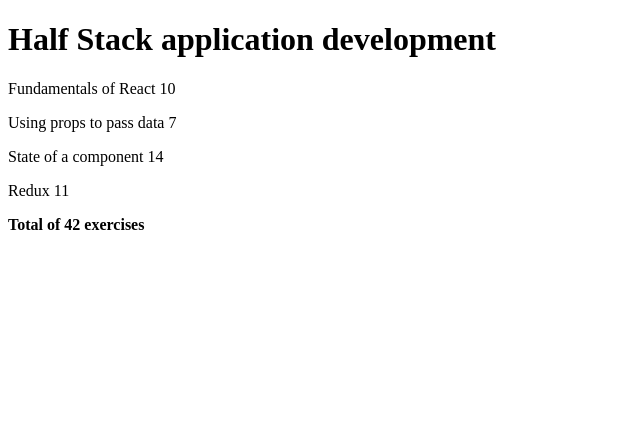
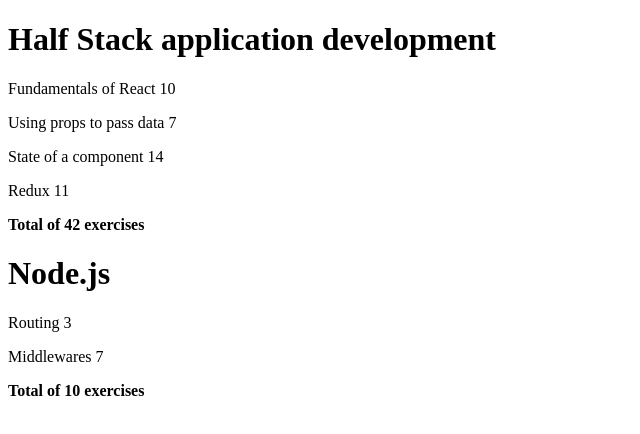
Before and after one commit to pSouza1/FullStackOpen, a React (Create React App) app in the folder part2/courseinfo/: page / in a window 1280 px wide. Shown: the top 434 px of the page, without its empty margins (0-640 px from the left). Built offline with nearby package versions, Linux system fonts and the light colour scheme.

Commit message:
Part2 - Exercise2.4

```diff
--- a/part2/courseinfo/src/App.js
+++ b/part2/courseinfo/src/App.js
@@ -1,4 +1,26 @@
 import React from "react";
+
+
+const Courses = (props) => {
+
+  return(
+     <div>
+
+       {props.courses.map(course => {
+
+         return(
+           <div key={course.id}>
+          <Header course={course} />
+          <Content course={course} />
+          <Total course={course} />
+          </div>
+          )
+       })
+       }
+    </div>
+  )
+}
+
 
 const Header = ({ course }) => {
   return (
@@ -22,19 +44,6 @@
   )
 }
 
-const Course = (props) => {
-
-  return(
-     <div>
-      <Header course={props.course} />
-      <Content course={props.course} />
-      <Total course={props.course} />
-    </div>
-  )
-}
-
-
-
 const Total = (props) => {
 
   let totalEx = props.course.parts.reduce((sum, part) => (sum + part.exercises),0)
@@ -53,34 +62,52 @@
 
 
 const App = () => {
-  const course = {
+  const courses = [
+    {
+      name: 'Half Stack application development',
       id: 1,
-    name: "Half Stack application development",
       parts: [
         {
-        name: "Fundamentals of React",
+          name: 'Fundamentals of React',
           exercises: 10,
-        id: 1,
+          id: 1
         },
         {
-        name: "Using props to pass data",
+          name: 'Using props to pass data',
           exercises: 7,
-        id: 2,
+          id: 2
         },
         {
-        name: "State of a component",
+          name: 'State of a component',
           exercises: 14,
-        id: 3,
+          id: 3
         },
         {
-        name: "Redux",
+          name: 'Redux',
           exercises: 11,
-        id: 4,
+          id: 4
+        }
+      ]
     },
-    ],
-  };
+    {
+      name: 'Node.js',
+      id: 2,
+      parts: [
+        {
+          name: 'Routing',
+          exercises: 3,
+          id: 1
+        },
+        {
+          name: 'Middlewares',
+          exercises: 7,
+          id: 2
+        }
+      ]
+    }
+  ]
 
-  return <Course course={course} />;
+  return <Courses courses={courses} />;
 };
 
 
```
Lines whose indentation alone changed are shown as unchanged.
